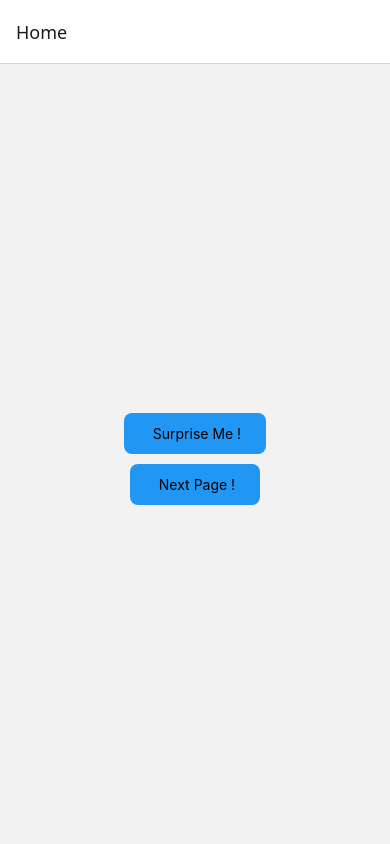
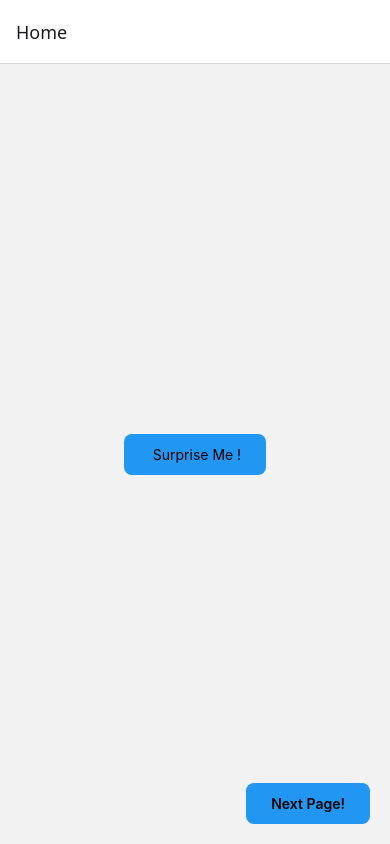
Before and after one commit to yashrajsinh/Toast, a React Native app: screen /Home in a window 390 px wide. Built offline with nearby package versions, Linux system fonts and the light colour scheme.

Commit message:
Added onClikc prop in NextPage
- Next button added in Home page
- Btn navigates to DR Details Page

```diff
--- a/src/components/ButtonToast/ButtonToast.tsx
+++ b/src/components/ButtonToast/ButtonToast.tsx
@@ -30,18 +30,6 @@ export default function ButtonToast() {
         <Text> Surprise Me !</Text>
       </TouchableOpacity>
       {/* === Next BTN  ===*/}
-      <TouchableOpacity
-        activeOpacity={0.4}
-        style={{
-          backgroundColor: '#2196F3',
-          paddingVertical: 12,
-          paddingHorizontal: 25,
-          borderRadius: 8,
-          top: 10,
-        }}
-      >
-        <Text> Next Page !</Text>
-      </TouchableOpacity>
     </View>
   );
 }
--- /dev/null
+++ b/src/components/NextButton/NextButton.tsx
@@ -0,0 +1,36 @@
+import { View, Text, TouchableOpacity, StyleSheet } from 'react-native';
+import React from 'react';
+{
+  /* ===
+    Simple Next page button
+    === */
+}
+export default function NextButton({ onClick }: any) {
+  return (
+    <View style={styles.container}>
+      <TouchableOpacity
+        onPress={onClick}
+        activeOpacity={0.4}
+        style={styles.button}
+      >
+        <Text style={styles.text}>Next Page!</Text>
+      </TouchableOpacity>
+    </View>
+  );
+}
+const styles = StyleSheet.create({
+  container: {
+    position: 'absolute',
+    bottom: 20,
+    right: 20,
+  },
+  button: {
+    backgroundColor: '#2196F3',
+    paddingVertical: 12,
+    paddingHorizontal: 25,
+    borderRadius: 8,
+  },
+  text: {
+    fontWeight: '600',
+  },
+});
--- a/src/screens/HomeScreen.tsx
+++ b/src/screens/HomeScreen.tsx
@@ -5,12 +5,14 @@ import { SafeAreaView } from 'react-native-safe-area-context';
 //Component
 import ButtonToast from '../components/ButtonToast/ButtonToast';
 import ExitApp from '../components/ExitApp/ExitApp';
+import NextButton from '../components/NextButton/NextButton';
 
-export default function HomeScreen() {
+export default function HomeScreen({ navigation }: any) {
   return (
     <SafeAreaView style={{ flex: 1 }}>
       <ExitApp />
       <ButtonToast />
+      <NextButton onClick={() => navigation.navigate('Details')} />
     </SafeAreaView>
   );
 }
```
